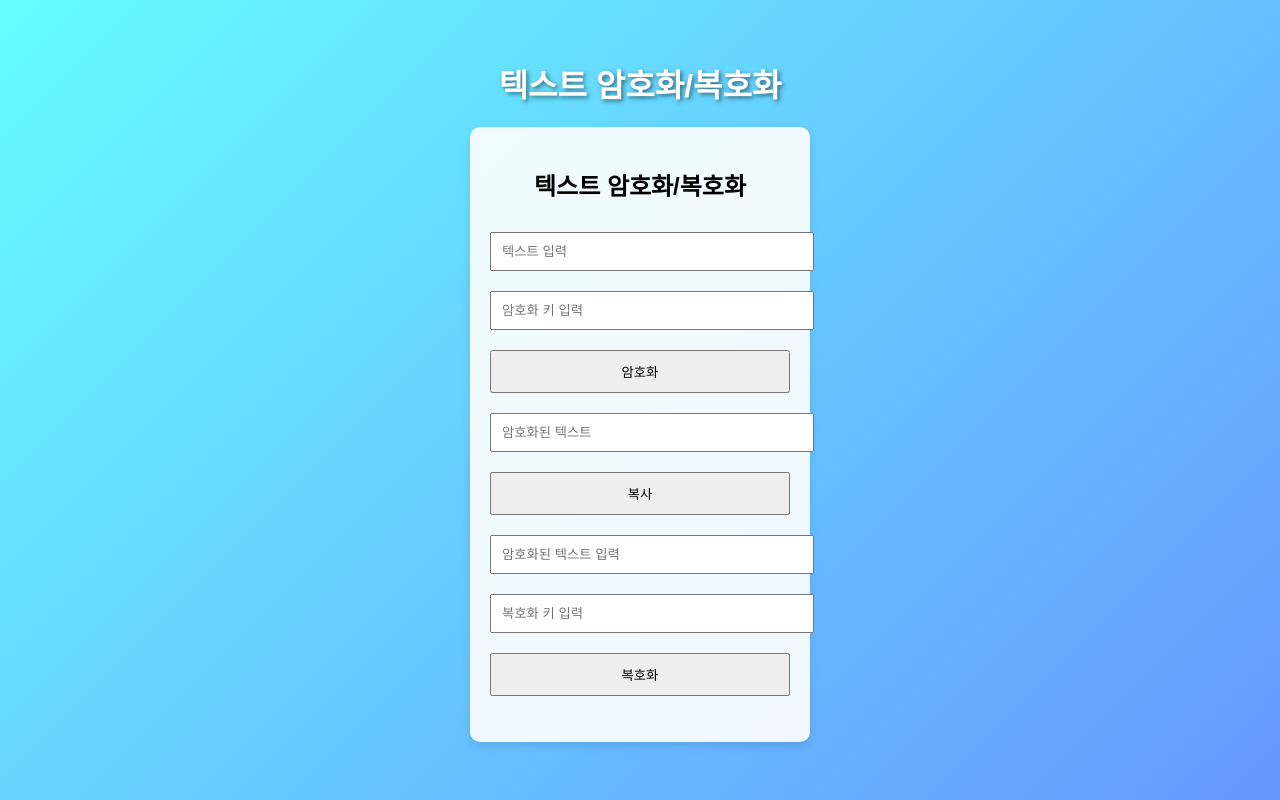
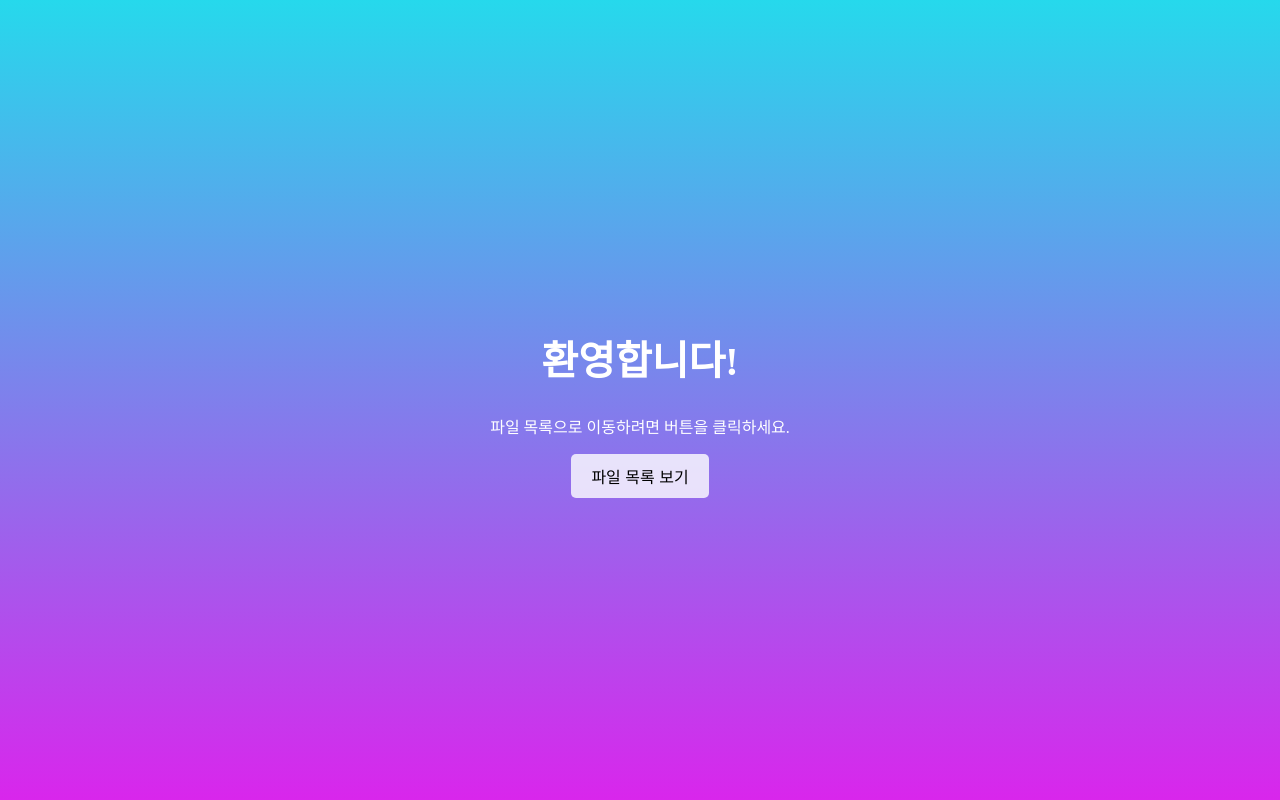
Before and after one commit to gitsxshub/hello.github.io, a plain HTML site: page index.html in a window 1280 px wide. Drawn offline with Linux system fonts and the light colour scheme.

Commit message:
Update index.html

```diff
--- a/index.html
+++ b/index.html
@@ -3,98 +3,64 @@
 <head>
     <meta charset="UTF-8">
     <meta name="viewport" content="width=device-width, initial-scale=1.0">
-    <title>텍스트 암호화/복호화 & Hello World</title>
+    <title>환영 페이지</title>
     <style>
         body {
-            font-family: Arial, sans-serif;
             margin: 0;
-            padding: 0;
             height: 100vh;
             display: flex;
-            flex-direction: column;
             justify-content: center;
             align-items: center;
-            overflow: hidden;
-            background: linear-gradient(135deg, rgba(255, 0, 255, 0.6), rgba(0, 255, 255, 0.6), rgba(0, 0, 255, 0.6));
-            background-size: 300% 300%;
-            animation: gradient 15s ease infinite;
+            background: linear-gradient(180deg, rgba(0, 255, 255, 0.7), rgba(255, 0, 255, 0.7));
+            animation: aurora 5s infinite alternate;
         }
 
-        @keyframes gradient {
-            0% { background-position: 0% 50%; }
-            50% { background-position: 100% 50%; }
-            100% { background-position: 0% 50%; }
+        @keyframes aurora {
+            0% {
+                background-color: rgba(0, 128, 128, 0.5);
+            }
+            50% {
+                background-color: rgba(128, 0, 128, 0.5);
+            }
+            100% {
+                background-color: rgba(0, 0, 128, 0.5);
+            }
         }
 
         .container {
             text-align: center;
-            background-color: rgba(255, 255, 255, 0.9);
-            padding: 20px;
-            border-radius: 10px;
-            box-shadow: 0 4px 8px rgba(0, 0, 0, 0.1);
-            width: 300px;
-            margin-bottom: 20px;
-        }
-
-        input, button {
-            margin: 10px 0;
-            padding: 10px;
-            width: 100%;
+            color: white;
         }
 
         h1 {
-            color: white;
-            text-shadow: 2px 2px 4px rgba(0, 0, 0, 0.5);
+            font-size: 2.5rem;
+        }
+
+        button {
+            padding: 10px 20px;
+            font-size: 1rem;
+            background-color: rgba(255, 255, 255, 0.8);
+            border: none;
+            border-radius: 5px;
+            cursor: pointer;
+            transition: background-color 0.3s;
+        }
+
+        button:hover {
+            background-color: rgba(255, 255, 255, 1);
         }
     </style>
-    <script src="https://cdnjs.cloudflare.com/ajax/libs/crypto-js/3.1.9-1/crypto-js.js"></script>
 </head>
 <body>
-
-    <h1>텍스트 암호화/복호화</h1>
-
     <div class="container">
-        <h2>텍스트 암호화/복호화</h2>
-        <input type="text" id="originalText" placeholder="텍스트 입력" />
-        <input type="password" id="encryptionKey" placeholder="암호화 키 입력" />
-        <button onclick="encryptText()">암호화</button>
-
-        <input type="text" id="encryptedOutput" placeholder="암호화된 텍스트" readonly />
-        <button onclick="copyToClipboard()">복사</button>
-
-        <input type="text" id="encryptedTextInput" placeholder="암호화된 텍스트 입력" />
-        <input type="password" id="decryptKeyInput" placeholder="복호화 키 입력" />
-        <button onclick="decryptText()">복호화</button>
-
-        <p id="decryptedOutput"></p>
+        <h1>환영합니다!</h1>
+        <p>파일 목록으로 이동하려면 버튼을 클릭하세요.</p>
+        <button id="fileListButton">파일 목록 보기</button>
     </div>
-
     <script>
-        function encryptText() {
-            const text = document.getElementById('originalText').value;
-            const key = document.getElementById('encryptionKey').value;
-            const encrypted = CryptoJS.AES.encrypt(text, key).toString();
-            document.getElementById('encryptedOutput').value = encrypted;
-        }
-
-        function decryptText() {
-            const encryptedText = document.getElementById('encryptedTextInput').value;
-            const key = document.getElementById('decryptKeyInput').value;
-            const decrypted = CryptoJS.AES.decrypt(encryptedText, key);
-            const originalText = decrypted.toString(CryptoJS.enc.Utf8);
-            document.getElementById('decryptedOutput').textContent = `복호화된 텍스트: ${originalText}`;
-        }
-
-        function copyToClipboard() {
-            const encryptedOutput = document.getElementById('encryptedOutput');
-            encryptedOutput.select();
-            navigator.clipboard.writeText(encryptedOutput.value).then(() => {
-                alert('암호화된 텍스트가 클립보드에 복사되었습니다.');
-            }).catch(err => {
-                console.error('복사 실패: ', err);
-            });
-        }
+        document.getElementById("fileListButton").addEventListener("click", function() {
+            window.location.href = "file-list.html";
+        });
     </script>
-
 </body>
 </html>
```
